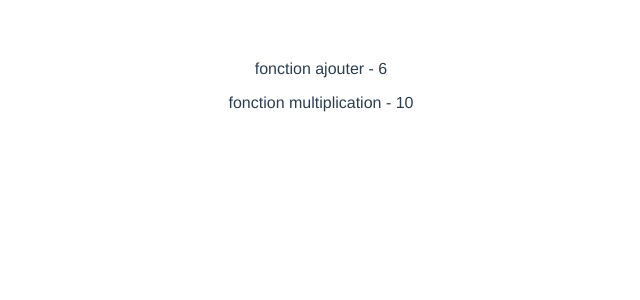
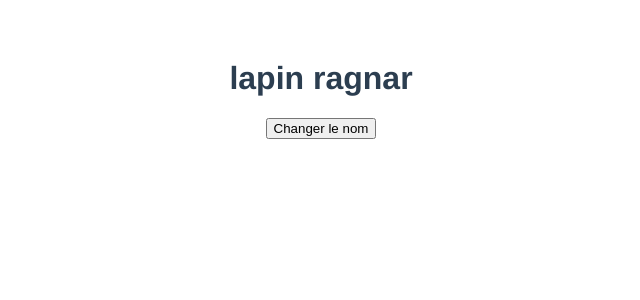
Before and after one commit to lapinRagnar/vue3_tuto, a Vue app: page / in a window 1280 px wide. Shown: the top 300 px of the page, without its empty margins (319-959 px from the left). Built offline with nearby package versions, Linux system fonts and the light colour scheme.

Commit message:
5 - evenement - directive v-on:click

```diff
--- a/src/App.vue
+++ b/src/App.vue
@@ -1,7 +1,9 @@
 <template >
 
-  <p>fonction ajouter - {{add(2, 2, 2)}} </p>
-  <p>fonction multiplication - {{ multiply(2) }} </p>
+  <h1>{{name}}</h1>
+  <div>
+    <button v-on:click="name = 'batman'">Changer le nom</button>
+  </div>
 
 </template>
 
@@ -10,16 +12,11 @@ export default {
   name: 'App',
   data(){
     return {
-      baseMultiplication: 5
+      name: 'lapin ragnar'
     }
   },
   methods: {
-    add(a, b, c) {
-      return a + b + c
-    },
-    multiply(num) {
-      return num * this.baseMultiplication
-    }
+
   }
 }
 </script>
```
